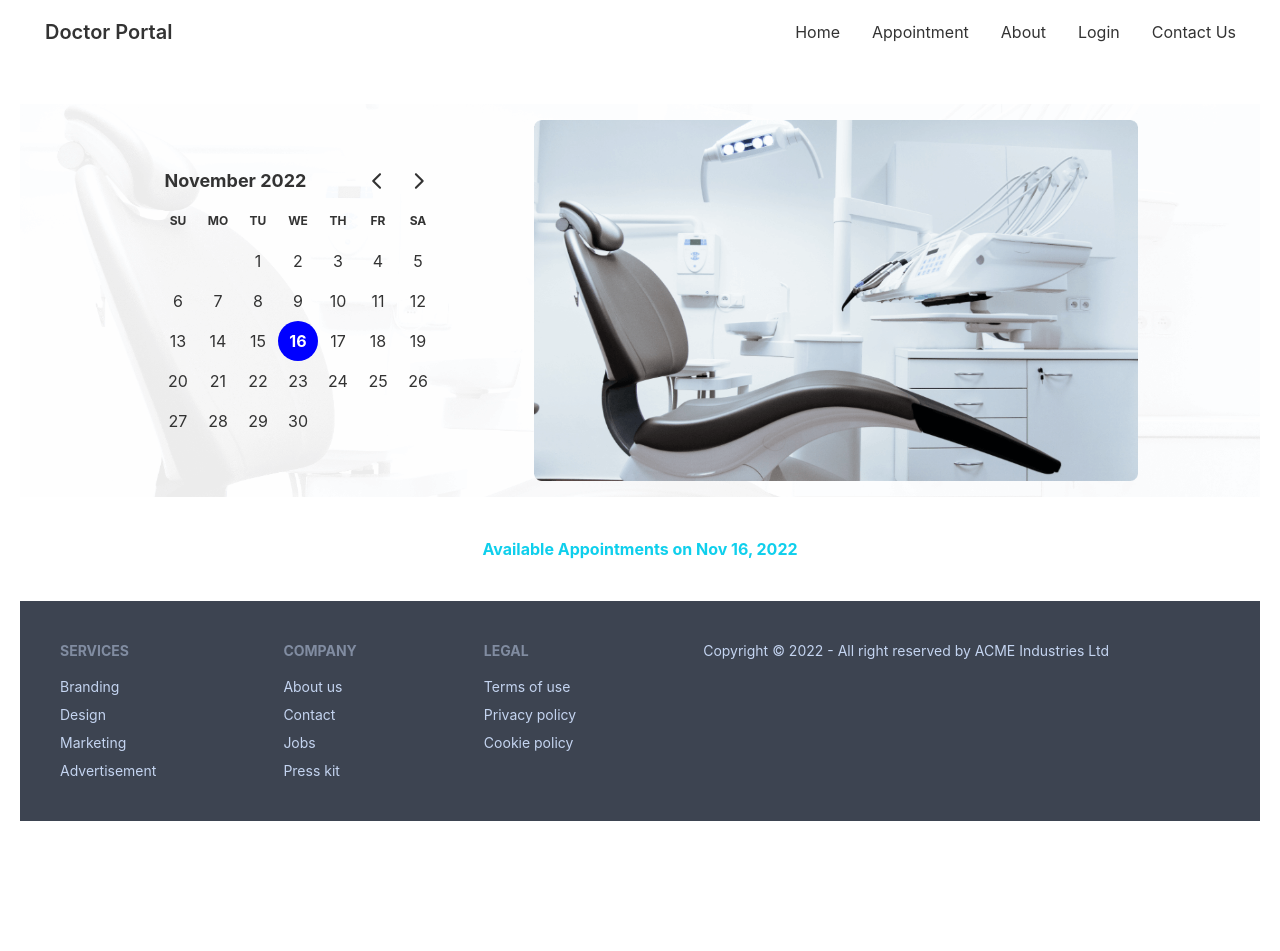
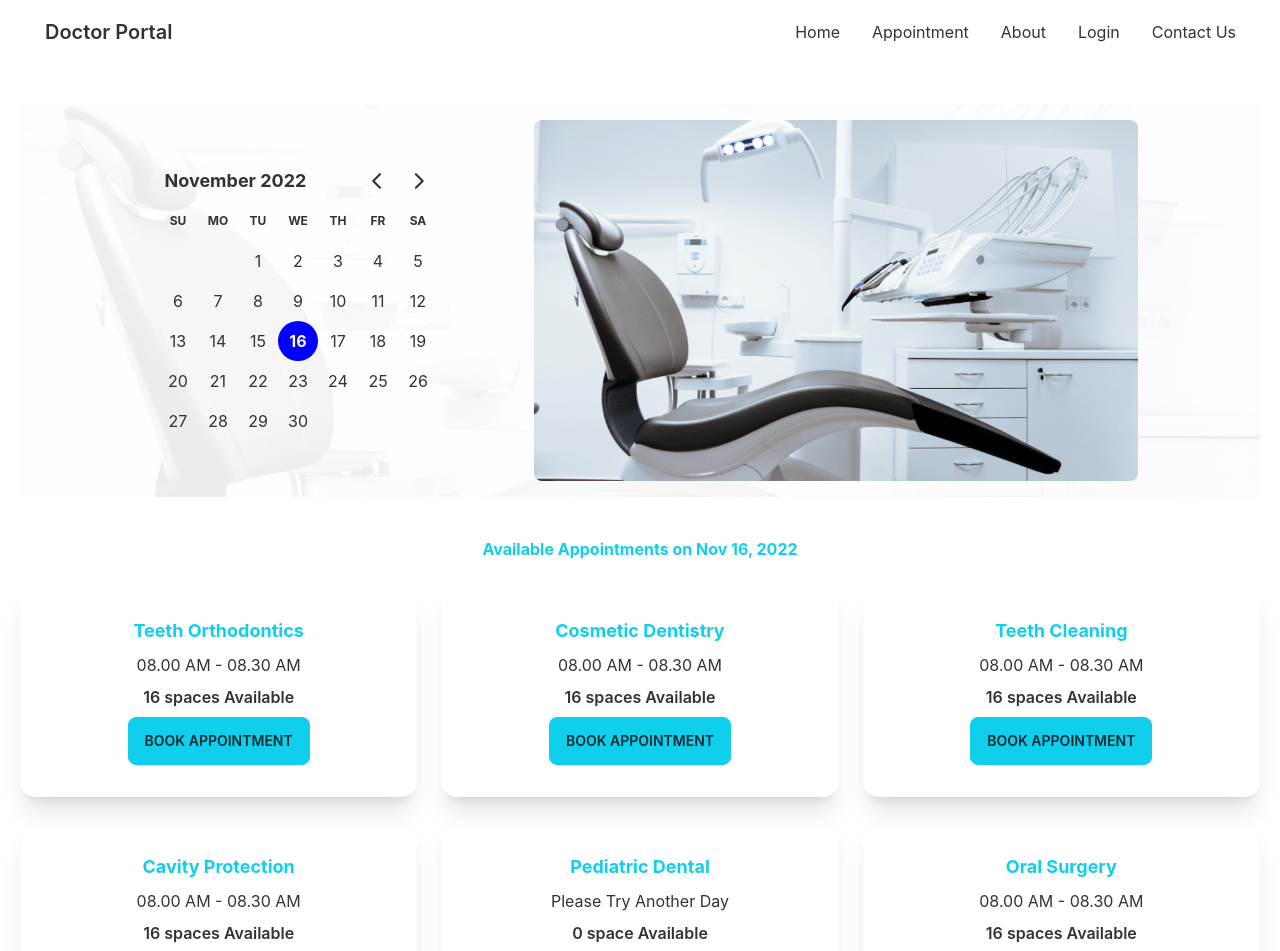
Before and after one commit to tonmoy3673/Doctor-Website, a React (Create React App) app: page /appointment in a window 1280 px wide. Shown: the top 951 px of the page. Before the commit the page ends 821 px from the top, so only its background shows below. Built offline with nearby package versions, Linux system fonts and the light colour scheme.

Commit message:
set booking option

```diff
--- /dev/null
+++ b/public/appointment.json
@@ -0,0 +1,118 @@
+[
+    {
+      "_id": 1,
+      "name": "Teeth Orthodontics",
+      "slots": [
+        "08.00 AM - 08.30 AM",
+        "08.30 AM - 09.00 AM",
+        "09.00 AM - 9.30 AM",
+        "09.30 AM - 10.00 AM",
+        "10.00 AM - 10.30 AM",
+        "10.30 AM - 11.00 AM",
+        "11.00 AM - 11.30 AM",
+        "11.30 AM - 12.00 AM",
+        "1.00 PM - 1.30 PM",
+        "1.30 PM - 2.00 PM",
+        "2.00 PM - 2.30 PM",
+        "2.30 PM - 3.00 PM",
+        "3.00 PM - 3.30 PM",
+        "3.30 PM - 4.00 PM",
+        "4.00 PM - 4.30 PM",
+        "4.30 PM - 5.00 PM"
+      ]
+    },
+    {
+      "_id": 2,
+      "name": "Cosmetic Dentistry",
+      "slots": [
+        "08.00 AM - 08.30 AM",
+        "08.30 AM - 09.00 AM",
+        "09.00 AM - 9.30 AM",
+        "09.30 AM - 10.00 AM",
+        "10.00 AM - 10.30 AM",
+        "10.30 AM - 11.00 AM",
+        "11.00 AM - 11.30 AM",
+        "11.30 AM - 12.00 AM",
+        "1.00 PM - 1.30 PM",
+        "1.30 PM - 2.00 PM",
+        "2.00 PM - 2.30 PM",
+        "2.30 PM - 3.00 PM",
+        "3.00 PM - 3.30 PM",
+        "3.30 PM - 4.00 PM",
+        "4.00 PM - 4.30 PM",
+        "4.30 PM - 5.00 PM"
+      ]
+    },
+    {
+      "_id": 3,
+      "name": "Teeth Cleaning",
+      "slots": [
+        "08.00 AM - 08.30 AM",
+        "08.30 AM - 09.00 AM",
+        "09.00 AM - 9.30 AM",
+        "09.30 AM - 10.00 AM",
+        "10.00 AM - 10.30 AM",
+        "10.30 AM - 11.00 AM",
+        "11.00 AM - 11.30 AM",
+        "11.30 AM - 12.00 AM",
+        "1.00 PM - 1.30 PM",
+        "1.30 PM - 2.00 PM",
+        "2.00 PM - 2.30 PM",
+        "2.30 PM - 3.00 PM",
+        "3.00 PM - 3.30 PM",
+        "3.30 PM - 4.00 PM",
+        "4.00 PM - 4.30 PM",
+        "4.30 PM - 5.00 PM"
+      ]
+    },
+    {
+      "_id": 4,
+      "name": "Cavity Protection",
+      "slots": [
+        "08.00 AM - 08.30 AM",
+        "08.30 AM - 09.00 AM",
+        "09.00 AM - 9.30 AM",
+        "09.30 AM - 10.00 AM",
+        "10.00 AM - 10.30 AM",
+        "10.30 AM - 11.00 AM",
+        "11.00 AM - 11.30 AM",
+        "11.30 AM - 12.00 AM",
+        "1.00 PM - 1.30 PM",
+        "1.30 PM - 2.00 PM",
+        "2.00 PM - 2.30 PM",
+        "2.30 PM - 3.00 PM",
+        "3.00 PM - 3.30 PM",
+        "3.30 PM - 4.00 PM",
+        "4.00 PM - 4.30 PM",
+        "4.30 PM - 5.00 PM"
+      ]
+    },
+    {
+      "_id": 5,
+      "name": "Pediatric Dental",
+      "slots": [
+      ]
+    },
+    {
+      "_id": 6,
+      "name": "Oral Surgery",
+      "slots": [
+        "08.00 AM - 08.30 AM",
+        "08.30 AM - 09.00 AM",
+        "09.00 AM - 9.30 AM",
+        "09.30 AM - 10.00 AM",
+        "10.00 AM - 10.30 AM",
+        "10.30 AM - 11.00 AM",
+        "11.00 AM - 11.30 AM",
+        "11.30 AM - 12.00 AM",
+        "1.00 PM - 1.30 PM",
+        "1.30 PM - 2.00 PM",
+        "2.00 PM - 2.30 PM",
+        "2.30 PM - 3.00 PM",
+        "3.00 PM - 3.30 PM",
+        "3.30 PM - 4.00 PM",
+        "4.00 PM - 4.30 PM",
+        "4.30 PM - 5.00 PM"
+      ]
+    }
+  ]
--- a/src/Pages/Appointment/AppointmentBanner/AppointmentBanner.js
+++ b/src/Pages/Appointment/AppointmentBanner/AppointmentBanner.js
@@ -1,7 +1,7 @@
 
 import img from '../../../images/chair.png';
 import { DayPicker } from 'react-day-picker';
-import { format } from 'date-fns';
+
 const AppointmentBanner = ({setSelectedDate,selectedDate}) => {
 
     return (
--- a/src/Pages/Appointment/AvailableAppointment/AvailableAppointment.js
+++ b/src/Pages/Appointment/AvailableAppointment/AvailableAppointment.js
@@ -1,9 +1,35 @@
-import React from 'react';
+import React, { useEffect, useState } from 'react';
 import { format } from 'date-fns';
+import Options from './Options';
+import BookingModal from '../BookingModal/BookingModal';
+
 const AvailableAppointment = ({selectedDate}) => {
+    const [appointment,setAppointment]=useState([]);
+    const [treatment,setTreatment]=useState(null);
+
+    useEffect(()=>{
+        fetch('appointment.json')
+        .then(res=>res.json())
+        .then(data=>setAppointment(data))
+    },[])
     return (
         <div className='py-10'>
             <p className='text-center text-primary font-bold'>Available Appointments on {format(selectedDate, 'PP')}</p>
+            <div className='grid gap-6 lg:grid-cols-3 md:grid-cols-2 sm:grid-cols-1 mt-6'>
+            {
+               appointment.map(options=><Options
+                key={options._id}
+                options={options}
+                setTreatment={setTreatment}
+               ></Options>)
+            }
+            </div>
+            {
+                treatment &&
+                <BookingModal
+                treatment={treatment}
+                ></BookingModal>
+            }
         </div>
     );
 };
--- /dev/null
+++ b/src/Pages/Appointment/AvailableAppointment/Options.js
@@ -0,0 +1,21 @@
+import React from 'react';
+
+
+const Options = ({ options,setTreatment }) => {
+    const { name, slots } = options;
+    return (
+        <div className="card shadow-xl">
+            <div className="card-body text-center">
+                <h2 className="text-lg text-primary font-bold text-center">{name}</h2>
+                <p >{slots.length>0 ? slots[0]:'Please Try Another Day'}</p>
+                <p className='font-semibold'>{slots.length} {slots.length >1 ? 'spaces':'space'} Available</p>
+                <div className="card-actions mx-auto">
+                    <label htmlFor="booking-modal" className="btn btn-primary" onClick={()=>setTreatment(options)}>Book Appointment</label>
+
+                </div>
+            </div>
+        </div>
+    );
+};
+
+export default Options;
--- /dev/null
+++ b/src/Pages/Appointment/BookingModal/BookingModal.js
@@ -0,0 +1,19 @@
+import React from 'react';
+
+const BookingModal = ({treatment}) => {
+    const {name}=treatment;
+    return (
+        <>
+            <input type="checkbox" id="booking-modal" className="modal-toggle" />
+            <div className="modal">
+                <div className="modal-box relative">
+                    <label htmlFor="booking-modal" className="btn btn-sm btn-circle absolute right-2 top-2">✕</label>
+                    <h3 className="text-lg font-bold">{name}</h3>
+                    <p className="py-4">You've been selected for a chance to get one year of subscription to use Wikipedia for free!</p>
+                </div>
+            </div>
+        </>
+    );
+};
+
+export default BookingModal;
```
